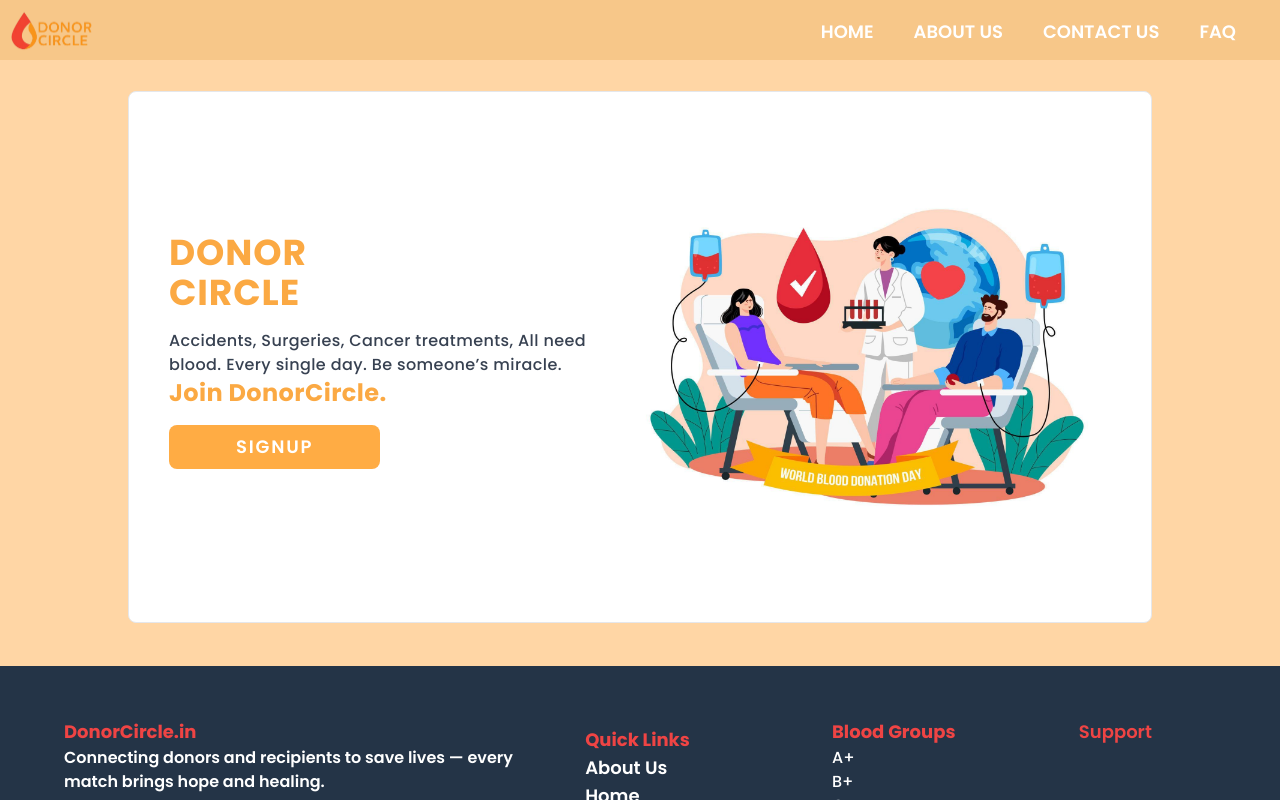
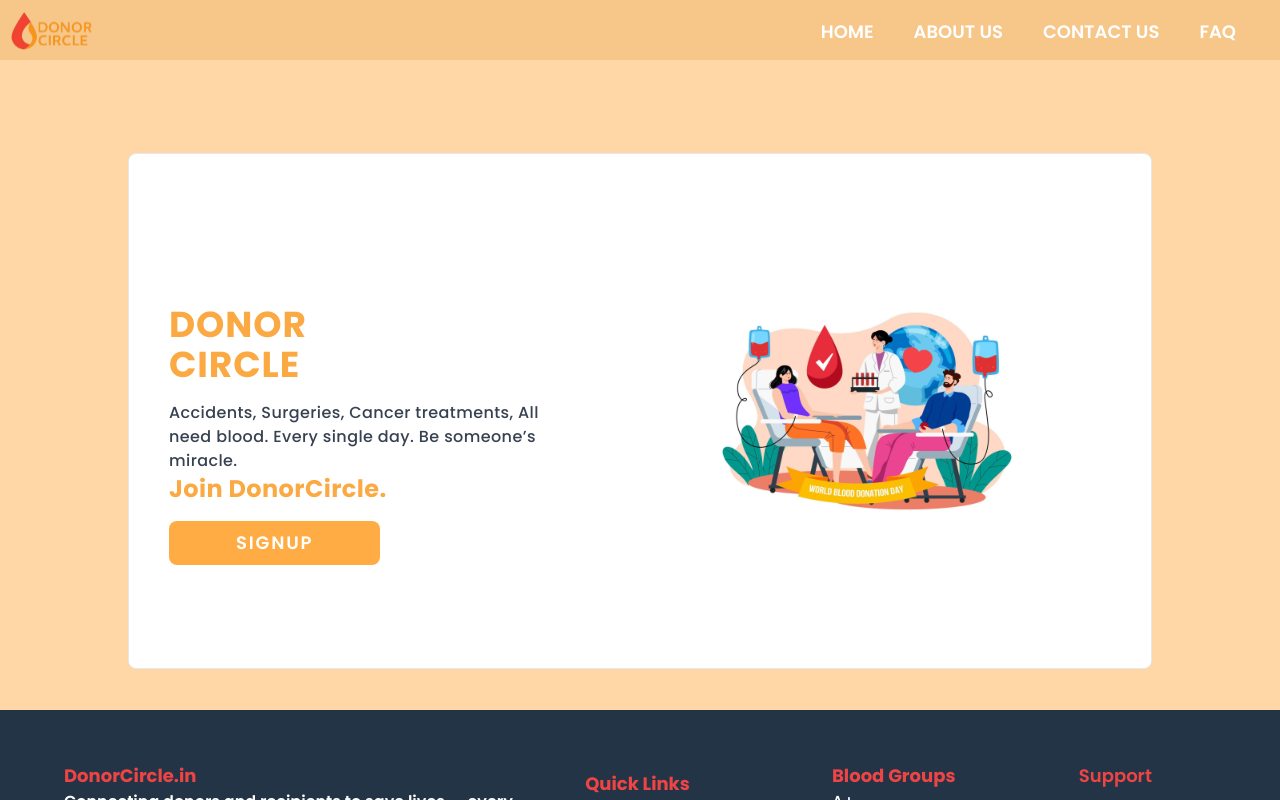
Before and after one commit to TanmayVidhate/DonorCircle_2, a React (Vite) app in the folder client/: page / in a window 1280 px wide. Shown: the top 800 px of the page. Built offline with nearby package versions, Linux system fonts and the light colour scheme.

Commit message:
fix landing page

```diff
--- a/client/src/Views/LandingPage.jsx
+++ b/client/src/Views/LandingPage.jsx
@@ -1,56 +1,82 @@
-import React from 'react'
+import React from "react";
 
-import img from '../assets/Landing_image/landing.jpg'
+import img from "../assets/Landing_image/landing.jpg";
 
-import { useNavigate } from 'react-router'
-
+import { useNavigate } from "react-router";
 
 //Components Import
-import Image from '../Components/Image'
-import Navbar from '../Components/Navbar'
-import Button from '../Components/Button'
-import Footer from '../Components/Footer'
-
+import Image from "../Components/Image";
+import Navbar from "../Components/Navbar";
+import Button from "../Components/Button";
+import Footer from "../Components/Footer";
 
 function LandingPage() {
-
   const navigate = useNavigate();
 
   return (
     <>
-            <div className='flex flex-col w-screen min-h-screen bg-[#ffd6a5]  xl:h-screen  '>
+      <div className="flex flex-col w-full min-h-screen bg-[#ffd6a5] xl:h-screen">
         <Navbar />
-                <div className='flex-1 grid place-items-center '>
-                    <div className='flex justify-center  items-center border rounded-lg m-5 mt-24 bg-[#FFFFFF] w-5/6   sm:w-3/4 sm:px-5 lg:mt-36 lg:mb-24 lg:w-4/5 lg:h-4/5 2xl:w-3/5  '>
-                        <div className='  lg:flex   '>
+
+        <div className="grid flex-1 mt-16 place-items-center">
+          <div
+            className="
+              flex justify-center items-center bg-white border rounded-lg
+              m-5 mt-24
+              w-full max-w-[95%]
+              sm:max-w-[85%]
+              lg:max-w-[80%] lg:h-4/5 lg:mt-36 lg:mb-24
+              2xl:max-w-[60%]
+            "
+          >
+            <div className="w-full sm:p-5 lg:flex ">
+
               {/* First div */}
-                            <div className='p-1   mt-5 w-full sm:py-7 md:px-4 lg:w-4/6 xl:w-5/6 xl:h-5/6 '>
-                                <div className='text-[#FBA943] text-4xl font-bold uppercase mx-5 tracking-wide sm:w-full sm:mx-1 md:mx-1 md:text-4xl lg:mt-10 '>Donor<br />Circle</div>
-                                <div className='mx-5 my-4 text-gray-700 tracking-wide sm:w-full sm:mx-1  lg:text-base 2xl:w-3/4  '>
-                                    Accidents, Surgeries, Cancer treatments,
-                                    All need blood. Every single day.
-                                    Be someone’s miracle.<br/> <span className='text-[#FBA943] text-2xl font-bold opacity-0 animate-fadeIn mt-5 '  >Join DonorCircle.</span>
+              <div className="w-full p-1 mt-2 sm:py-7 md:px-4 lg:w-4/6 xl:w-5/6 xl:h-5/6">
+
+                <div className="text-[#FBA943] text-4xl font-bold uppercase mx-5 tracking-wide sm:mx-1 lg:mt-10">
+                  Donor<br />Circle
                 </div>
-                                <Button name={"SignUp"} className={"ml-5 bg-[#FBA943] text-white px-6 py-3 rounded-lg transition-all duration-300 hover:scale-105 hover:shadow-lg hover:shadow-blue-400/50 sm:py-2 sm:mx-1 sm:w-full lg:w-1/2 "}
+
+                <div className="mx-5 my-4 tracking-wide text-gray-700 sm:mx-1 lg:text-base 2xl:w-3/4">
+                  Accidents, Surgeries, Cancer treatments, All need blood. Every
+                  single day. Be someone’s miracle.
+                  <br />
+                  <span className="text-[#FBA943] text-2xl font-bold opacity-0 animate-fadeIn mt-5">
+                    Join DonorCircle.
+                  </span>
+                </div>
+
+                <Button
+                  name="SignUp"
+                  className="
+                    ml-5 bg-[#FBA943] text-white px-6 py-3 rounded-lg
+                    transition-all duration-300 hover:scale-105
+                    hover:shadow-lg hover:shadow-blue-400/50
+                    sm:py-2 sm:mx-1 sm:w-full
+                    lg:w-1/2
+                  "
                   hover={true}
-                                    onClick={() => {
-                                        navigate("/signup")
-                                    }}
+                  onClick={() => navigate("/signup")}
                 />
               </div>
 
-                            {/* second div */}
-                            <div className=' w-full my-5  grid place-items-center   '>
-                                <Image img_url={img} className="w-auto h-1/3  object-scale-down sm:object-scale-down md:object-scale-down lg:object-cover   " />
+              {/* second div - Image */}
+              <div className="grid w-full my-5 order place-items-center">
+                <Image
+                  img_url={img}
+                  className="object-scale-down   md:max-w-[450px] lg:max-w-full lg:h-full"
+                />
               </div>
+
             </div>
           </div>
         </div>
 
-                <Footer/>
+        <Footer />
       </div>
     </>
-    )
+  );
 }
 
-export default LandingPage
+export default LandingPage;
```
Lines whose indentation alone changed are shown as unchanged.
